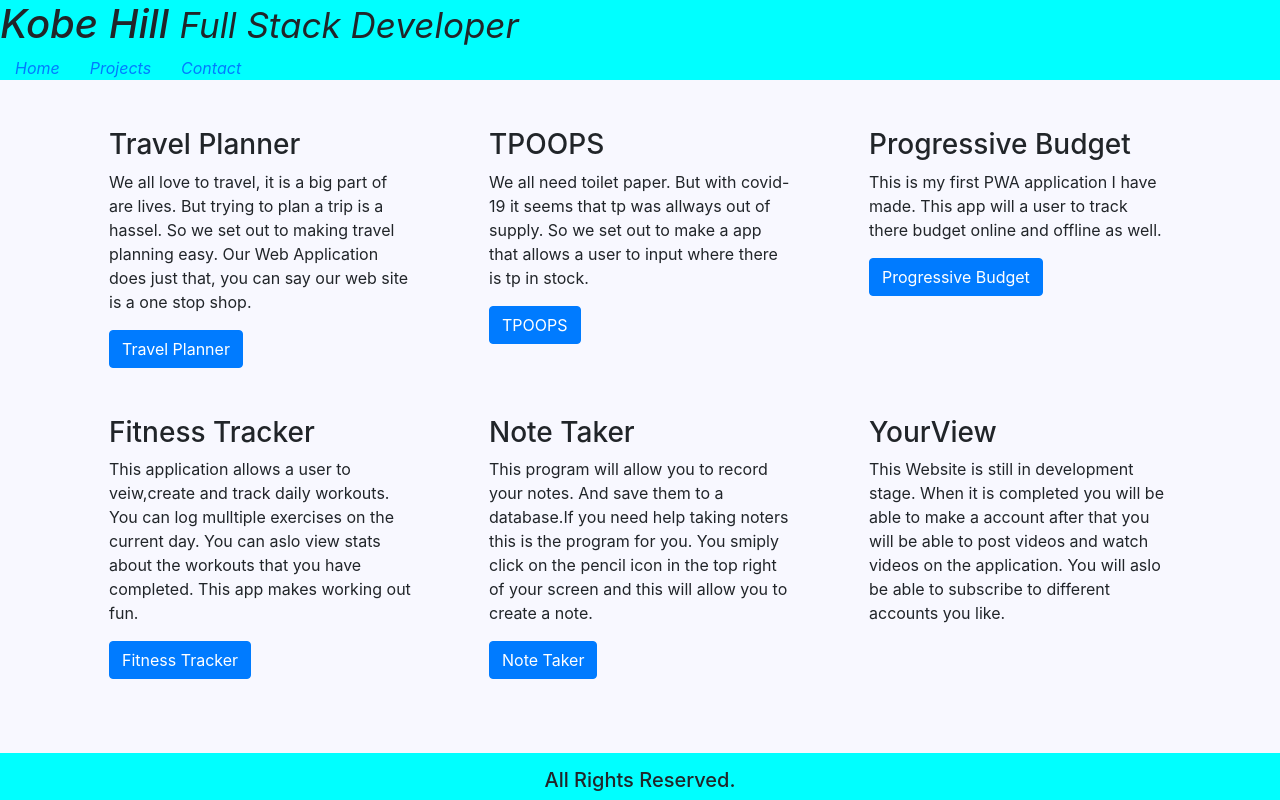
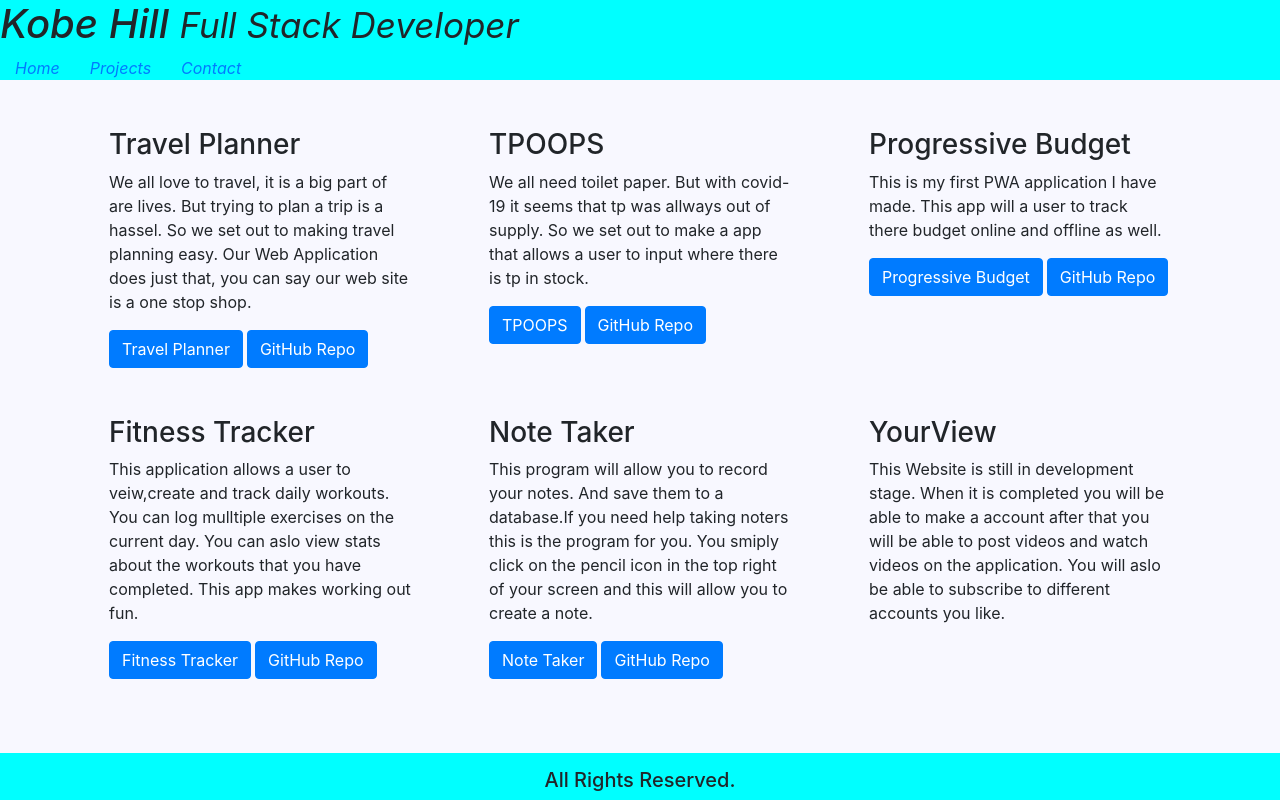
Before and after one commit to Kobehill68/React-Portfolio, a React (Create React App) app: page /projects in a window 1280 px wide. Built offline with nearby package versions, Linux system fonts and the light colour scheme.

Commit message:
employer ready

```diff
--- a/public/index.html
+++ b/public/index.html
@@ -1,14 +1,12 @@
 <!DOCTYPE html>
 <html lang="en">
+
 <head>
   <meta charset="utf-8" />
   <link rel="icon" href="%PUBLIC_URL%/favicon.ico" />
   <meta name="viewport" content="width=device-width, initial-scale=1" />
   <meta name="theme-color" content="#000000" />
-    <meta
-      name="description"
-      content="Web site created using create-react-app"
-    />
+  <meta name="description" content="Web site created using create-react-app" />
   <link rel="apple-touch-icon" href="%PUBLIC_URL%/logo192.png" />
   <!--
       manifest.json provides metadata used when your web app is installed on a
@@ -24,8 +22,9 @@
       work correctly both with client-side routing and a non-root public URL.
       Learn how to configure a non-root public URL by running `npm run build`.
     -->
-    <title>React App</title>
+  <title>Portfolio</title>
 </head>
+
 <body>
   <noscript>You need to enable JavaScript to run this app.</noscript>
   <div id="root"></div>
@@ -40,4 +39,5 @@
       To create a production bundle, use `npm run build` or `yarn build`.
     -->
 </body>
+
 </html>
--- a/src/components/Projects.js
+++ b/src/components/Projects.js
@@ -6,7 +6,7 @@ import '../App.css'
 export default class Projects extends Component {
     render() {
         return (
-            <div className='container mt-4'>
+            <div className='container mt-4 mb-5'>
                 <div className='row'>
                     <div className='col-md-4 well'>
                         <div className='project'>
@@ -14,7 +14,8 @@ export default class Projects extends Component {
                             <p>We all love to travel, it is a big part of are lives. But trying to plan a
                             trip is a hassel. So we set out to making travel planning easy. Our Web Application does just that, you can say our web site is a one stop shop.
                             </p>
-                            <a href="https://benjdg.github.io/Travel_App/" className="btn btn-primary">Travel Planner</a>
+                            <a href="https://benjdg.github.io/Travel_App/" className="btn btn-primary mr-1">Travel Planner</a>
+                            <a href="https://github.com/Kobehill68/Travel_App" className="btn btn-primary">GitHub Repo</a>
                         </div>
                     </div>
 
@@ -24,7 +25,8 @@ export default class Projects extends Component {
                             <p>We all need toilet paper. But with covid-19 it seems that tp was allways
                             out of supply. So we set out to make a app that allows a user to input where there is tp in stock.
                             </p>
-                            <a href="https://mkkp-project2.herokuapp.com/" className="btn btn-primary">TPOOPS</a>
+                            <a href="https://mkkp-project2.herokuapp.com/" className="btn btn-primary mr-1">TPOOPS</a>
+                            <a href="https://github.com/Kobehill68/P2-tpoops" className="btn btn-primary">GitHub Repo</a>
                         </div>
                     </div>
 
@@ -34,7 +36,8 @@ export default class Projects extends Component {
                             <p>This is my first PWA application I have made. This app will a user to track there budget online and
                             offline as well.
                             </p>
-                            <a href="https://pacific-atoll-34498.herokuapp.com/" className="btn btn-primary">Progressive Budget</a>
+                            <a href="https://pacific-atoll-34498.herokuapp.com/" className="btn btn-primary mr-1">Progressive Budget</a>
+                            <a href="https://github.com/Kobehill68/18-Progressive-Budget" className="btn btn-primary">GitHub Repo</a>
                         </div>
                     </div>
 
@@ -42,7 +45,8 @@ export default class Projects extends Component {
                         <div className='project'>
                             <h3>Fitness Tracker</h3>
                             <p>This application allows a user to veiw,create and track daily workouts. You can log mulltiple exercises on the current day. You can aslo view stats about the workouts that you have completed. This app makes working out fun. </p>
-                            <a href="https://gentle-spire-87547.herokuapp.com/" className="btn btn-primary">Fitness Tracker</a>
+                            <a href="https://gentle-spire-87547.herokuapp.com/" className="btn btn-primary mr-1">Fitness Tracker</a>
+                            <a href="https://github.com/Kobehill68/17-Fitness-Tracker" className="btn btn-primary">GitHub Repo</a>
                         </div>
                     </div>
 
@@ -50,7 +54,8 @@ export default class Projects extends Component {
                         <div className='project'>
                             <h3>Note Taker</h3>
                             <p>This program will allow you to record your notes. And save them to a database.If you need help taking noters this is the program for you. You smiply click on the pencil icon in the top right of your screen and this will allow you to create a note.</p>
-                            <a href="https://boiling-gorge-62792.herokuapp.com/" className="btn btn-primary">Note Taker</a>
+                            <a href="https://boiling-gorge-62792.herokuapp.com/" className="btn btn-primary mr-1">Note Taker</a>
+                            <a href="https://github.com/Kobehill68/11_Note_Taker" className="btn btn-primary">GitHub Repo</a>
                         </div>
                     </div>
 
```
Lines whose indentation alone changed are shown as unchanged.
